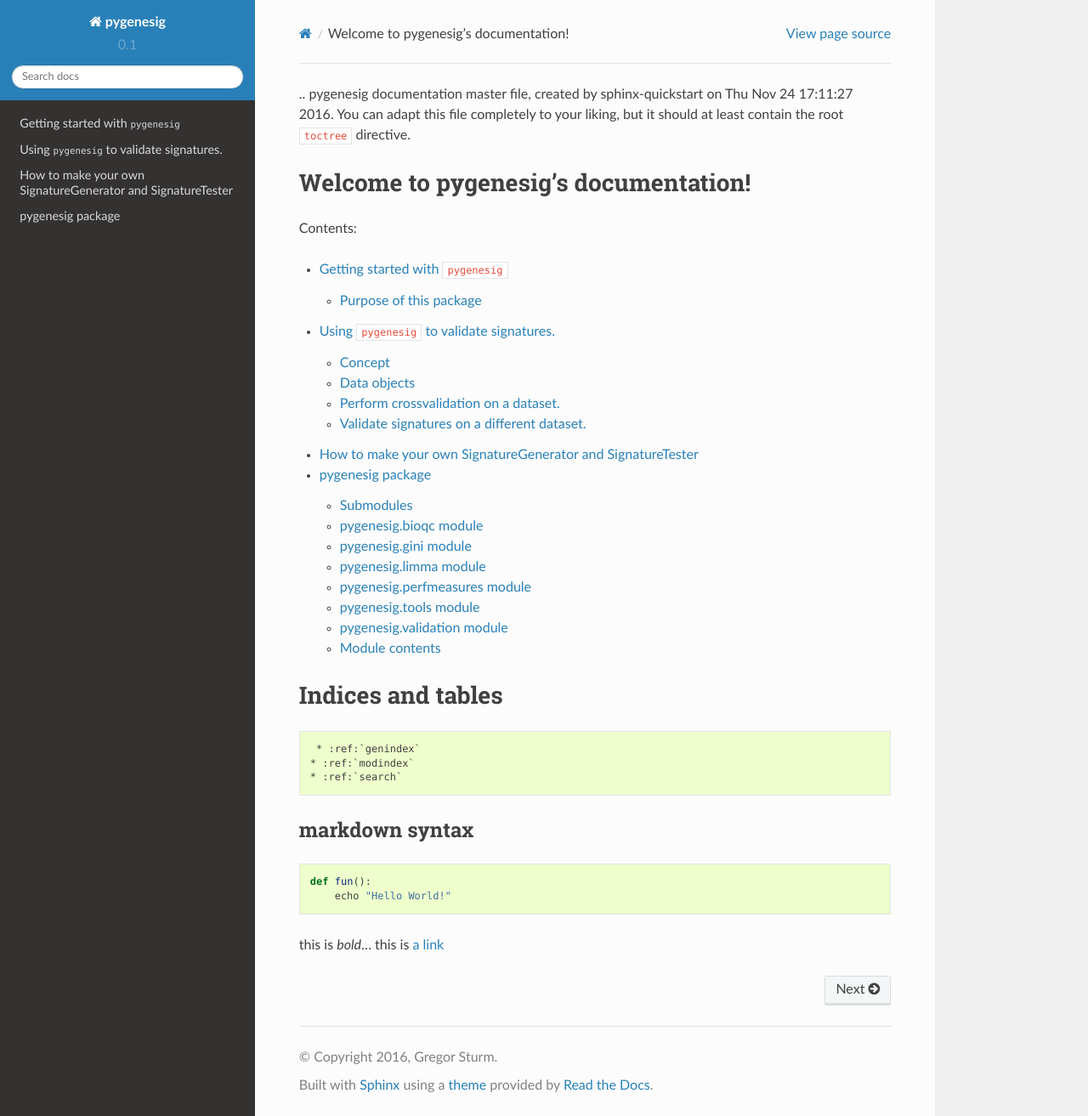
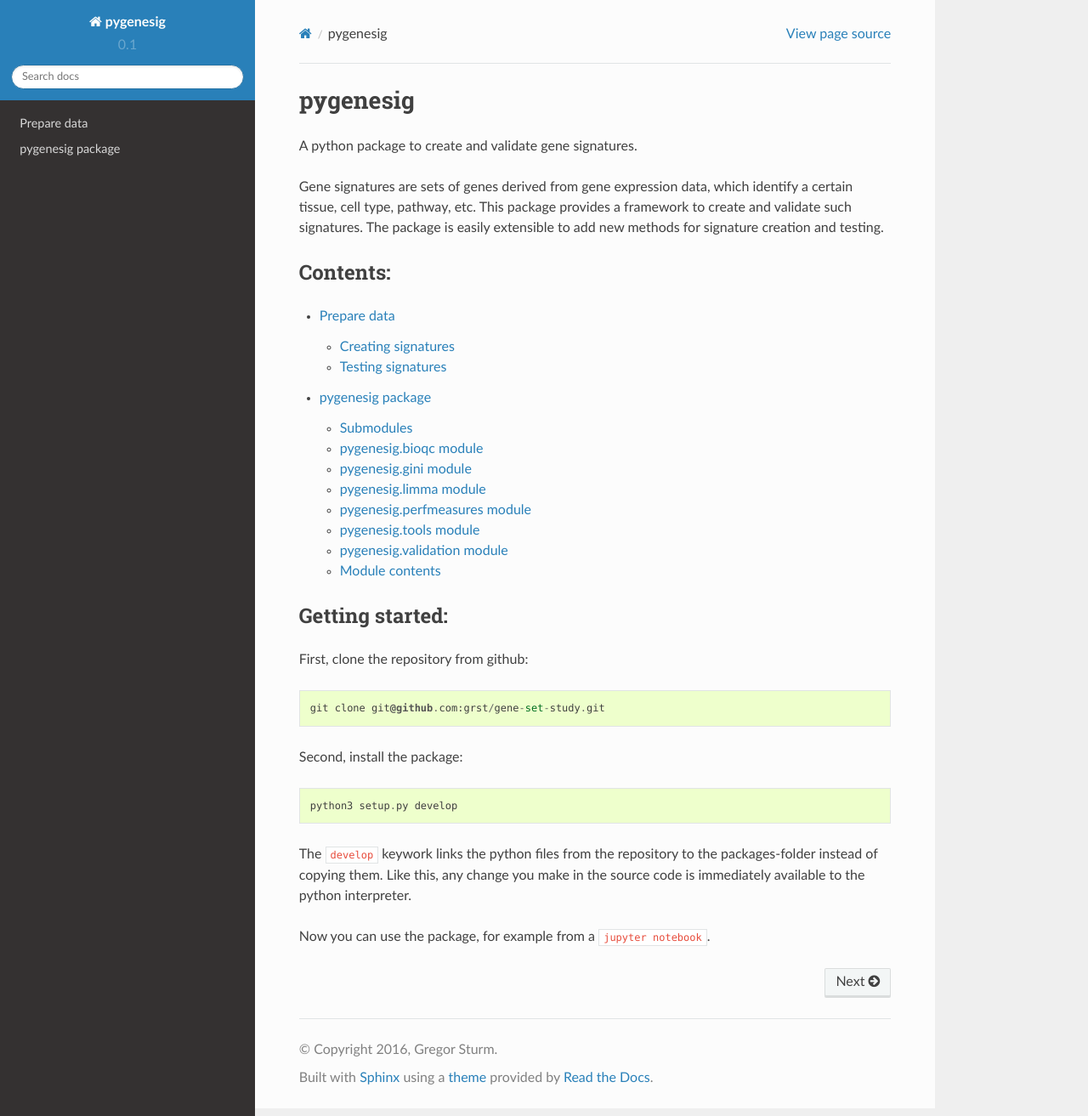
Before and after one commit to grst/pygenesig, a Sphinx documentation site: the page built from docs/index.md, in a window 1280 px wide and 1313 px high. Shown: the whole window at 85% size. Built offline with Sphinx 7.4.7 and the Read the Docs theme 2.0.0, drawn with Linux system fonts in a browser that asks for light colours.

Commit message:
Add 'prepare data' doc.

````diff
--- a/docs/conf.py
+++ b/docs/conf.py
@@ -304,6 +304,8 @@
     app.add_config_value('recommonmark_config', {
             'url_resolver': lambda url: '/' + url,
             'auto_toc_tree_section': 'Contents',
-            'enable_eval_rst' : True
+            'enable_eval_rst' : True,
+            'enable_inline_math' : True,
+            'enable_math' : True,
             }, True)
     app.add_transform(AutoStructify)
--- a/docs/index.md
+++ b/docs/index.md
@@ -1,42 +1,29 @@
-.. pygenesig documentation master file, created by
-   sphinx-quickstart on Thu Nov 24 17:11:27 2016.
-   You can adapt this file completely to your liking, but it should at least
-   contain the root `toctree` directive.
+# pygenesig
+A python package to create and validate gene signatures.
 
-Welcome to pygenesig's documentation!
-=====================================
+Gene signatures are sets of genes derived from gene expression data, which identify a certain tissue, cell type, pathway, etc. This package provides a framework to create and validate such signatures. The package is easily extensible to add new methods for signature creation and testing.
 
-Contents:
+## Contents:
 
 ```eval_rst
 .. toctree::
-   :maxdepth: 2
+    :maxdepth: 2
 
-   getting_started.md
-   users_guide.md
-   developers_guide.md
-   pygenesig.rst
+    prepare_data.md
+    pygenesig.rst
 ```
 
+## Getting started:
 
-
-Indices and tables
-==================
-
-
+First, clone the repository from github:
 ```
- * :ref:`genindex`
-* :ref:`modindex`
-* :ref:`search`
+git clone git@github.com:grst/gene-set-study.git
 ```
 
+Second, install the package:
+```
+python3 setup.py develop
+```
+The `develop` keywork links the python files from the repository to the packages-folder instead of copying them. Like this, any change you make in the source code is immediately available to the python interpreter.
 
-
-## markdown syntax
-```python
-def fun():
-    echo "Hello World!"
-```
-
-this is *bold*...
-this is [a link](http://example.com)
+Now you can use the package, for example from a `jupyter notebook`.
--- /dev/null
+++ b/docs/prepare_data.md
@@ -0,0 +1,76 @@
+# Prepare data
+
+## Creating signatures
+For creating signatures, we essentially need two pieces of information: The gene expression data and the target annotation (e.g. tissue). Depending on the method, we may need additional covariates, but let's focus on the simple case here:
+
+### Gene expression matrix
+A `$m \times n$` gene expression matrix with `$m$` genes and `$n$` samples.
+Depending on the method you may want to use either RPKM or raw counts.
+
+The object needs to be a 2d `numpy.array`. You can easily derive that matrix from a gct file using `pandas`
+
+```python
+import pandas as pd
+gct = pd.read_csv("expression.gct", sep="\t", skiprows=2, index_col=0)
+# the first column contains the description, which we do not want to include in the matrix.
+expr = gct.iloc[:, 1:].values
+```
+
+You may want to save the matrix for later use:
+
+```python
+import numpy as np
+np.save("exprssion_matrix.npy", expr)
+```
+
+### Target annotation
+A `numpy.array` of length `$n$` containing the target classes for each sample in the gene expression matrix.
+The annotation needs to be in the same order as the columns in the matrix.
+
+Say, you have a tab-separated file containin meta information for each sample:
+```
+id  tissue  gender
+1   adipose male
+2   adipose female
+3   colon   female
+...
+```
+
+You can again use `pandas` to extract the target annotation:
+
+```python
+meta = pd.read_csv("meta.tsv", sep="\t", index_col=0)
+target = np.array(meta.tissue)
+```
+
+```eval_rst
+.. Important::
+    Make sure that
+
+    - the number of columns in the gene expression matrix equals the length of the target annotation array. You can check that with ```expr.shape[1] == target.shape[0]```
+    - the elements in `target` are in the same order as the columns in `exprs`
+```
+
+
+
+## Testing signatures
+For testing signatures, we again need the [target annotation](#target-annotation) as *standard of truth*. Additionally we need to provide the signatures we want to test.
+
+### Signature Dictionary
+Signatures are represented as a simple dictionary, mapping the signature name to a list of gene indices, for example:
+
+```python
+signatures = {
+    'adipose tissue' : [
+        42,
+        124,
+        256,
+        1038,
+        ... ],
+    'skeletal muscle' : [
+        52,
+        679,
+        ... ],
+    ...
+}
+```
````
Also changed, not shown: docs/getting_started.md (deleted, +0 -6 lines), docs/use_pygenesig.md (renamed from docs/users_guide.md), 1 other file.
